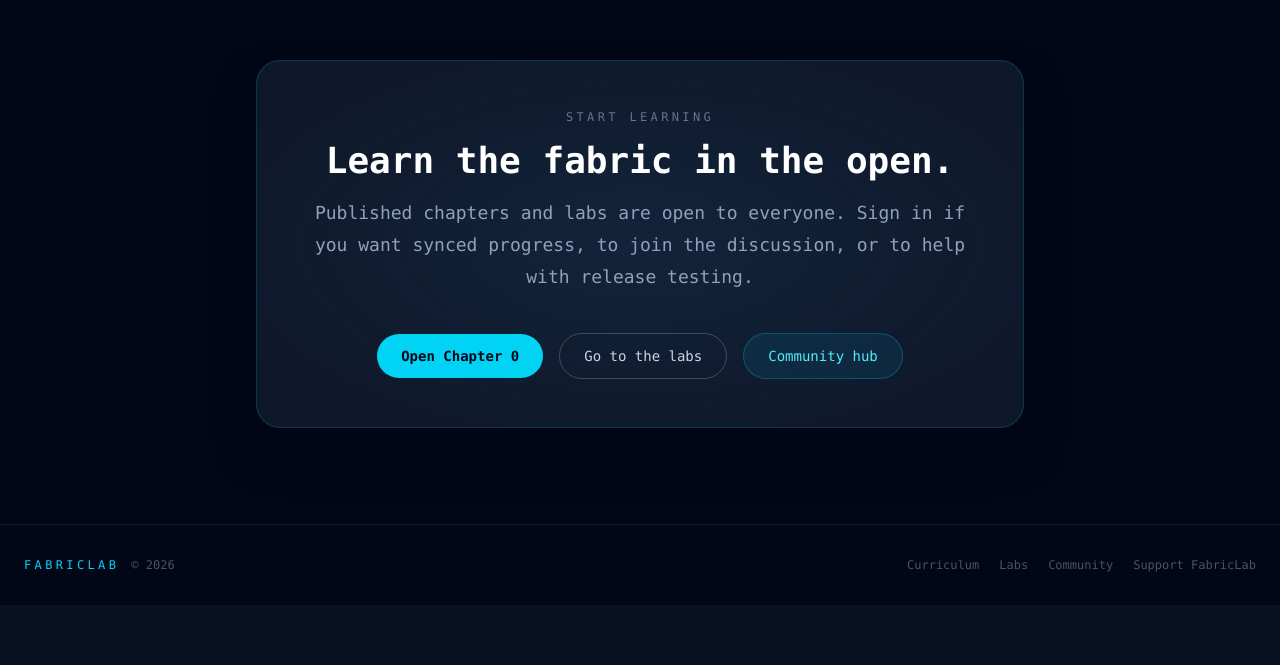
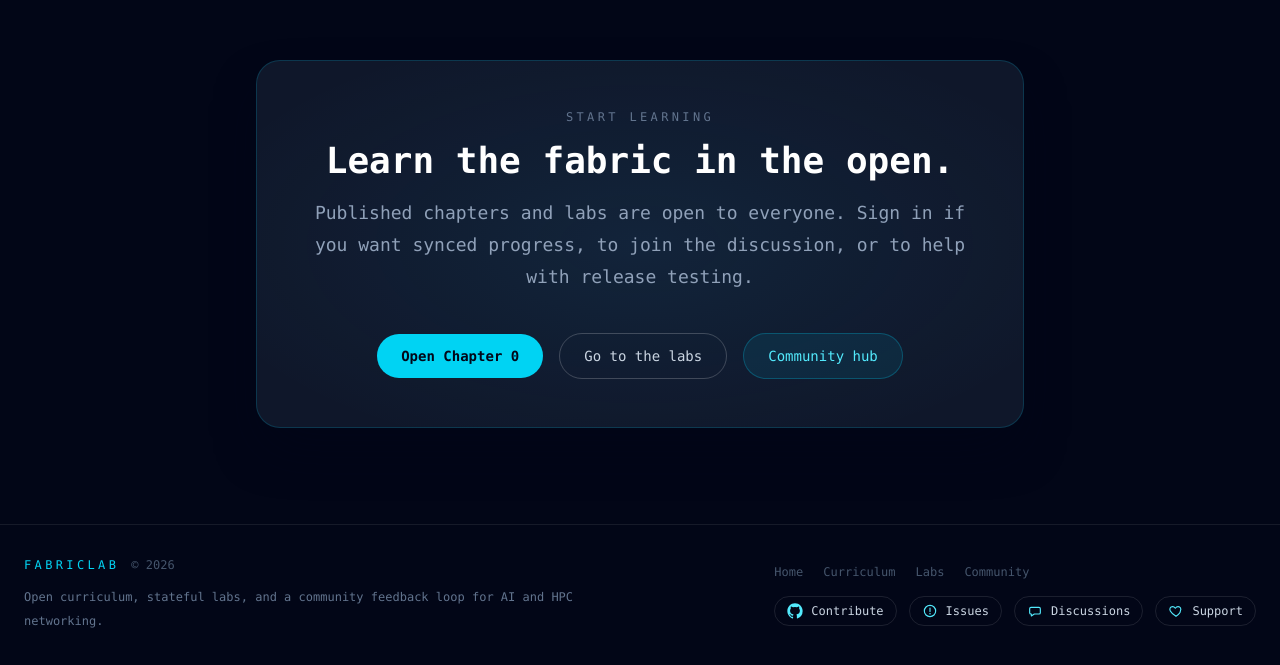
Before and after one commit to g-arjuna/fabriclab, a Next.js app in the folder apps/web/: page / in a window 1280 px wide. Shown: the part 6449-7114 px from the top of the page. Before the commit the page ends 7054 px from the top, so only its background shows below. Built offline with nearby package versions, Linux system fonts and the light colour scheme; no server answers.

Commit message:
Add global community and support footer

```diff
--- a/apps/web/app/layout.tsx
+++ b/apps/web/app/layout.tsx
@@ -1,6 +1,7 @@
 import type { Metadata } from "next";
 import type { ReactNode } from "react";
 
+import { SiteFooter } from "@/components/layout/SiteFooter";
 import { AppProviders } from "@/components/providers/AppProviders";
 
 import "./globals.css";
@@ -18,7 +19,10 @@ export default function RootLayout({ children }: RootLayoutProps) {
   return (
     <html lang="en">
       <body className="min-h-screen bg-[#07111f] text-slate-100 antialiased">
-        <AppProviders>{children}</AppProviders>
+        <AppProviders>
+          {children}
+          <SiteFooter />
+        </AppProviders>
       </body>
     </html>
   );
--- a/apps/web/app/page.tsx
+++ b/apps/web/app/page.tsx
@@ -5,7 +5,6 @@ import Link from "next/link";
 
 import { AuthControls } from "@/components/auth/AuthControls";
 import { SOURCE_CHAPTERS, SOURCE_LABS } from "@/lib/catalog/source";
-import { getPublicCommunityConfig } from "@/lib/community/config";
 
 const TERMINAL_LINES = [
   { text: "fabric-sim:~$ show dcb pfc", color: "#e2e8f0" },
@@ -227,8 +226,6 @@ function tagClasses(tag: string) {
 }
 
 export default function Home() {
-  const communityConfig = getPublicCommunityConfig();
-
   return (
     <main className="bg-[#020617] text-slate-100">
       <style jsx global>{`
@@ -564,36 +561,6 @@ export default function Home() {
           </div>
         </div>
       </section>
-
-      <footer className="border-t border-white/8 py-8">
-        <div className="mx-auto flex max-w-7xl flex-col gap-4 px-6 text-xs text-slate-600 sm:flex-row sm:items-center sm:justify-between">
-          <div className="flex items-center gap-3">
-            <span className="font-mono uppercase tracking-[0.28em] text-cyan-400">FABRICLAB</span>
-            <span>{"\u00A9"} 2026</span>
-          </div>
-          <div className="flex items-center gap-5">
-            <Link href="/curriculum" className="transition hover:text-slate-400">
-              Curriculum
-            </Link>
-            <Link href="/lab" className="transition hover:text-slate-400">
-              Labs
-            </Link>
-            <Link href="/community" className="transition hover:text-slate-400">
-              Community
-            </Link>
-            {communityConfig.supportUrl ? (
-              <a
-                href={communityConfig.supportUrl}
-                target="_blank"
-                rel="noreferrer"
-                className="transition hover:text-slate-400"
-              >
-                Support FabricLab
-              </a>
-            ) : null}
-          </div>
-        </div>
-      </footer>
     </main>
   );
 }
--- /dev/null
+++ b/apps/web/components/community/PublicCommunityLinks.tsx
@@ -0,0 +1,107 @@
+import type { ReactNode } from "react";
+
+import { getPublicCommunityConfig } from "@/lib/community/config";
+
+function RepositoryIcon() {
+  return (
+    <svg aria-hidden="true" viewBox="0 0 24 24" className="h-4 w-4 fill-current">
+      <path d="M12 .5C5.65.5.5 5.7.5 12.13c0 5.14 3.29 9.5 7.86 11.03.58.11.79-.26.79-.57 0-.28-.01-1.03-.02-2.03-3.2.71-3.88-1.57-3.88-1.57-.52-1.35-1.28-1.71-1.28-1.71-1.04-.73.08-.71.08-.71 1.15.08 1.75 1.2 1.75 1.2 1.02 1.78 2.68 1.27 3.33.97.1-.75.4-1.27.72-1.56-2.55-.3-5.24-1.3-5.24-5.76 0-1.27.45-2.3 1.18-3.12-.12-.3-.51-1.5.11-3.14 0 0 .97-.31 3.17 1.19a10.86 10.86 0 0 1 5.78 0c2.19-1.5 3.16-1.19 3.16-1.19.63 1.64.24 2.84.12 3.14.74.82 1.18 1.85 1.18 3.12 0 4.47-2.69 5.46-5.25 5.75.41.36.77 1.06.77 2.15 0 1.55-.01 2.8-.01 3.18 0 .31.21.69.8.57A11.66 11.66 0 0 0 23.5 12.13C23.5 5.7 18.35.5 12 .5Z" />
+    </svg>
+  );
+}
+
+function DiscussionIcon() {
+  return (
+    <svg aria-hidden="true" viewBox="0 0 24 24" className="h-4 w-4 fill-none stroke-current">
+      <path
+        d="M6 6.5h12a2 2 0 0 1 2 2v6a2 2 0 0 1-2 2H11l-4.5 3v-3H6a2 2 0 0 1-2-2v-6a2 2 0 0 1 2-2Z"
+        strokeWidth="1.7"
+        strokeLinejoin="round"
+      />
+    </svg>
+  );
+}
+
+function IssueIcon() {
+  return (
+    <svg aria-hidden="true" viewBox="0 0 24 24" className="h-4 w-4 fill-none stroke-current">
+      <circle cx="12" cy="12" r="8.5" strokeWidth="1.7" />
+      <path d="M12 7.5v5.4" strokeWidth="1.7" strokeLinecap="round" />
+      <circle cx="12" cy="16.2" r="1.1" fill="currentColor" stroke="none" />
+    </svg>
+  );
+}
+
+function SupportIcon() {
+  return (
+    <svg aria-hidden="true" viewBox="0 0 24 24" className="h-4 w-4 fill-none stroke-current">
+      <path
+        d="M12 20s-6.5-4.26-8.53-8.03C1.8 8.88 3.3 5.5 6.9 5.5c2.04 0 3.3 1.18 4.1 2.38.8-1.2 2.06-2.38 4.1-2.38 3.6 0 5.1 3.38 3.43 6.47C18.5 15.74 12 20 12 20Z"
+        strokeWidth="1.7"
+        strokeLinejoin="round"
+      />
+    </svg>
+  );
+}
+
+type PublicCommunityLinksProps = {
+  compact?: boolean;
+};
+
+export function PublicCommunityLinks({ compact = false }: PublicCommunityLinksProps) {
+  const config = getPublicCommunityConfig();
+
+  const links = [
+    config.repoUrl
+      ? {
+          href: config.repoUrl,
+          label: "Contribute",
+          icon: <RepositoryIcon />,
+        }
+      : null,
+    config.issuesUrl
+      ? {
+          href: config.issuesUrl,
+          label: "Issues",
+          icon: <IssueIcon />,
+        }
+      : null,
+    config.discussionsUrl
+      ? {
+          href: config.discussionsUrl,
+          label: "Discussions",
+          icon: <DiscussionIcon />,
+        }
+      : null,
+    config.supportUrl
+      ? {
+          href: config.supportUrl,
+          label: "Support",
+          icon: <SupportIcon />,
+        }
+      : null,
+  ].filter(Boolean) as { href: string; label: string; icon: ReactNode }[];
+
+  if (links.length === 0) {
+    return null;
+  }
+
+  return (
+    <div className={`flex flex-wrap items-center gap-3 ${compact ? "" : "justify-center sm:justify-end"}`}>
+      {links.map((link) => (
+        <a
+          key={link.label}
+          href={link.href}
+          target="_blank"
+          rel="noreferrer"
+          className={`inline-flex items-center gap-2 rounded-full border border-white/10 text-slate-300 transition hover:border-white/20 hover:text-white ${
+            compact ? "px-3 py-1.5 text-xs" : "px-4 py-2 text-sm"
+          }`}
+        >
+          <span className="text-cyan-300">{link.icon}</span>
+          <span>{link.label}</span>
+        </a>
+      ))}
+    </div>
+  );
+}
--- /dev/null
+++ b/apps/web/components/layout/SiteFooter.tsx
@@ -0,0 +1,39 @@
+import Link from "next/link";
+
+import { PublicCommunityLinks } from "@/components/community/PublicCommunityLinks";
+
+export function SiteFooter() {
+  return (
+    <footer className="border-t border-white/8 bg-[#020617]">
+      <div className="mx-auto flex max-w-7xl flex-col gap-6 px-6 py-8 text-xs text-slate-600 lg:flex-row lg:items-center lg:justify-between">
+        <div className="space-y-3">
+          <div className="flex items-center gap-3">
+            <span className="font-mono uppercase tracking-[0.28em] text-cyan-400">FABRICLAB</span>
+            <span>{"\u00A9"} 2026</span>
+          </div>
+          <p className="max-w-xl text-xs leading-6 text-slate-500">
+            Open curriculum, stateful labs, and a community feedback loop for AI and HPC networking.
+          </p>
+        </div>
+
+        <div className="space-y-4">
+          <div className="flex flex-wrap items-center gap-5 text-xs">
+            <Link href="/" className="transition hover:text-slate-400">
+              Home
+            </Link>
+            <Link href="/curriculum" className="transition hover:text-slate-400">
+              Curriculum
+            </Link>
+            <Link href="/lab" className="transition hover:text-slate-400">
+              Labs
+            </Link>
+            <Link href="/community" className="transition hover:text-slate-400">
+              Community
+            </Link>
+          </div>
+          <PublicCommunityLinks compact />
+        </div>
+      </div>
+    </footer>
+  );
+}
```
